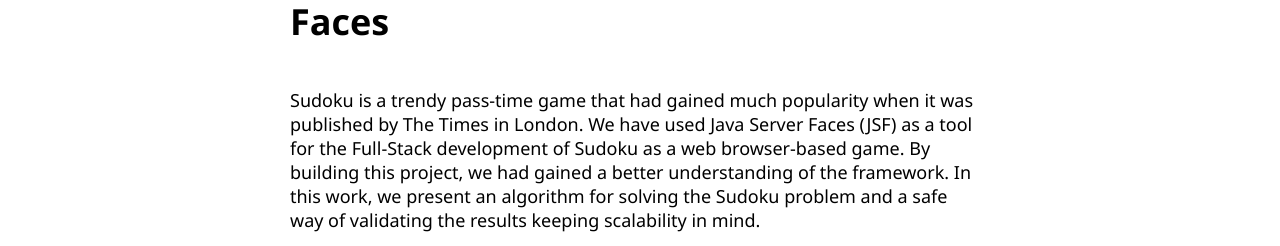
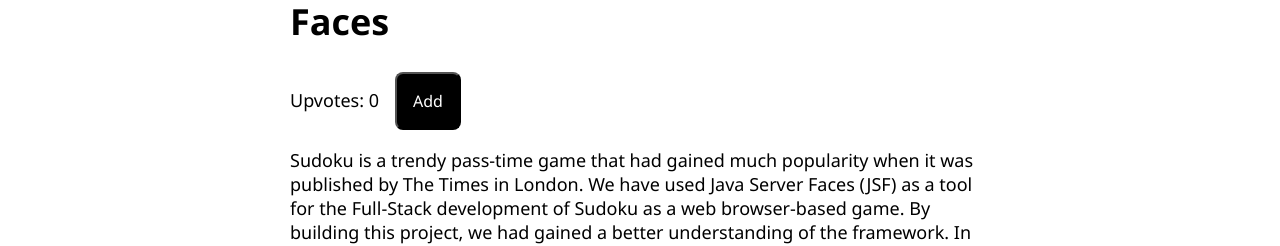
Before and after one commit to dhatwalia/dhatwalia.com, a React (Create React App) app: page /publication/jsf-sudoku in a window 1280 px wide. Shown: the part 189-435 px from the top of the page. Built offline with nearby package versions, Linux system fonts and the light colour scheme; no server answers.

Commit message:
Adding an Upvote button

```diff
--- /dev/null
+++ b/src/components/UpvotesSection.js
@@ -0,0 +1,19 @@
+import React from 'react';
+
+const UpvotesSection = ({ publicationName, upvotes, setPublicationInfo }) => {
+    const upvotePublication = async () => {
+        const result = await fetch(`/api/publication/${publicationName}/upvote`, {
+            method: 'post',
+        });
+        const body = await result.json();
+        setPublicationInfo(body);
+    }
+    return (
+        <div id="upvotes-section">
+            <p>Upvotes: {upvotes}</p>
+            <button onClick={() => upvotePublication()}>Add</button>
+        </div>
+    );
+}
+
+export default UpvotesSection;
--- a/src/pages/PublicationPage.js
+++ b/src/pages/PublicationPage.js
@@ -3,6 +3,7 @@ import publicationContent from './publication-content';
 import PublicationsList from '../components/PublicationsList';
 import CommentsList from '../components/CommentsList';
 import AddComment from '../components/AddComment';
+import UpvotesSection from '../components/UpvotesSection';
 import NotFoundPage from './NotFoundPage';
 
 const PublicationPage = ({ match }) => {
@@ -29,6 +30,7 @@ const PublicationPage = ({ match }) => {
     return (
         <>
             <h1>{publication.title}</h1>
+            <UpvotesSection publicationName={name} upvotes={publicationInfo.upvotes} setPublicationInfo={setPublicationInfo} />
             {publication.content.map((paragraph, key) => (
                 <p key={ key }>{ paragraph }</p>
             ))}
```
